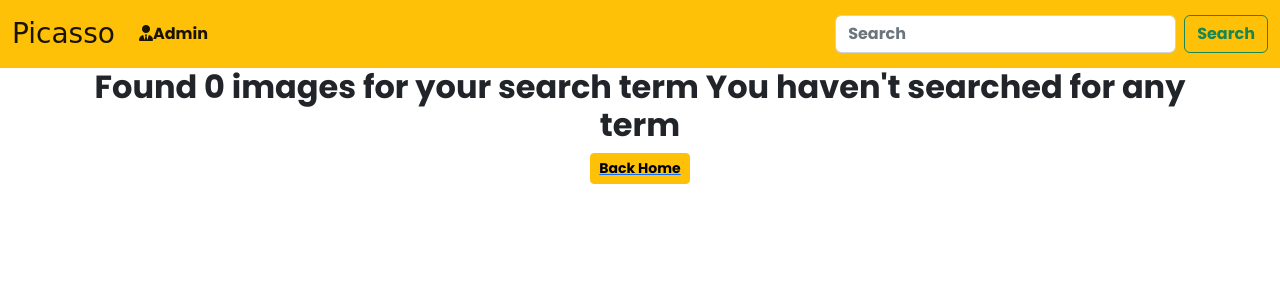
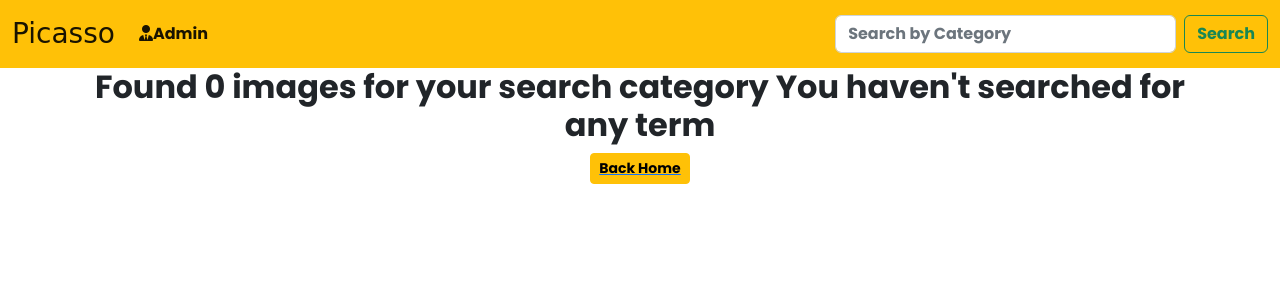
Before and after one commit to FloWambui/Gallery, a Django app: page /search/ in a window 1280 px wide. Shown: the top 300 px of the page. Run offline with Django 4.2, Linux system fonts and the light colour scheme; some libraries are stand-ins or nearby versions; some web fonts are replaced.

Commit message:
fix search by category feature

```diff
--- a/picasso/templates/navbar.html
+++ b/picasso/templates/navbar.html
@@ -14,7 +14,7 @@
 
       </ul>
       <form class="d-flex" role="search" action="{% url 'search_results' %}">
-        <input class="form-control me-2" type="search" placeholder="Search" aria-label="Search" name="image">
+        <input class="form-control me-2" type="search" placeholder="Search by Category" aria-label="Search" name="category">
         <button class="btn btn-outline-success" type="submit">Search</button>
       </form>
     </div>
--- a/picasso/templates/search.html
+++ b/picasso/templates/search.html
@@ -2,27 +2,27 @@
 {% block content %}
 <div class="container">
     <div class="row">
-        {% if images%}
-        <h2 class="text-center">Found {{ images|length }} images in '{{message}}' category</h2>
+        {% if categories%}
+        <h2 class="text-center">Found {{ categories|length }} images in '{{message}}' category</h2>
         {% else %}
-        <h2 class="text-center"> Found 0 images for your search term {{message}}</h2>
-        <!-- <a class="d-block mx-auto" href="/">
-            <button class="btn btn-sm btn-warning d-block mx-auto">Back Home</button>
-        </a> -->
-
-        {% endif %}
+        <h2 class="text-center"> Found 0 images for your search category {{message}}</h2>
         <a class="d-block mx-auto" href="/">
             <button class="btn btn-sm btn-warning d-block mx-auto">Back Home</button>
         </a>
+        {% endif %}
     </div>
 
     <div class="row">
-        {% if images %}
-        {% for image in images %}
-        <div class="col-sm-6 col-md-6">
-            <h1>{{image.category}}</h1>
+        {% if categories %}
+        {% for category in categories %}
+        <div class="col-sm-12 col-md-12 col-lg-6">
+            <h1>{{category.name}}</h1>
+            {% for image in category.image_set.all %}
             <img src="{{image.image.url}}" alt="Picture">
-            <p>{{image.name}}</p>
+            <h3>{{image.name}}</h3>
+            <p>{{image.description}}</p>
+            {% endfor %}
+
         </div>
         {% endfor %}
         {% endif %}
--- a/picasso/views.py
+++ b/picasso/views.py
@@ -12,13 +12,13 @@ def welcome(request):
     return render(request,'index.html', {'images':images, 'locations':locations, 'categories':categories})
 
 def search_results(request):
-    if 'image' in request.GET and request.GET["image"]:
-        search_term = request.GET.get("image")
-        searched_images = Image.search_by_name(search_term)
+    if 'category' in request.GET and request.GET["category"]:
+        search_term = request.GET.get("category")
+        searched_images = Category.search_by_category(search_term)
         message = f"{search_term}"
 
 
-        return render(request, 'search.html', {"message": message, "images": searched_images})
+        return render(request, 'search.html', {"message": message, "categories": searched_images})
 
     else:
 
```
Also changed, not shown: picasso/models.py (+10 -4 lines).
